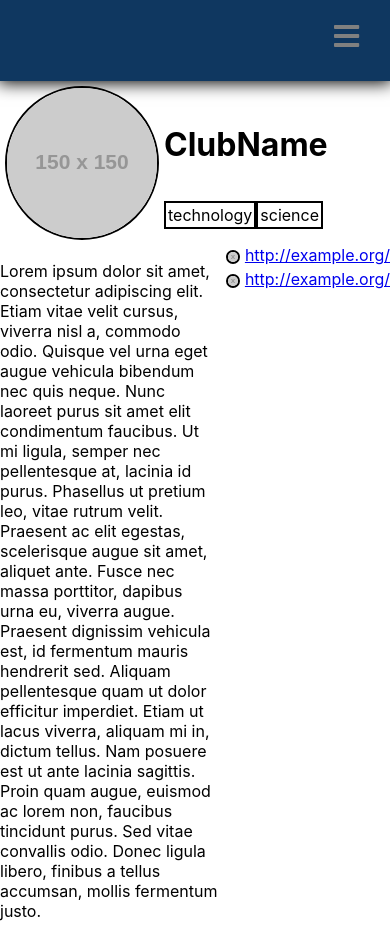
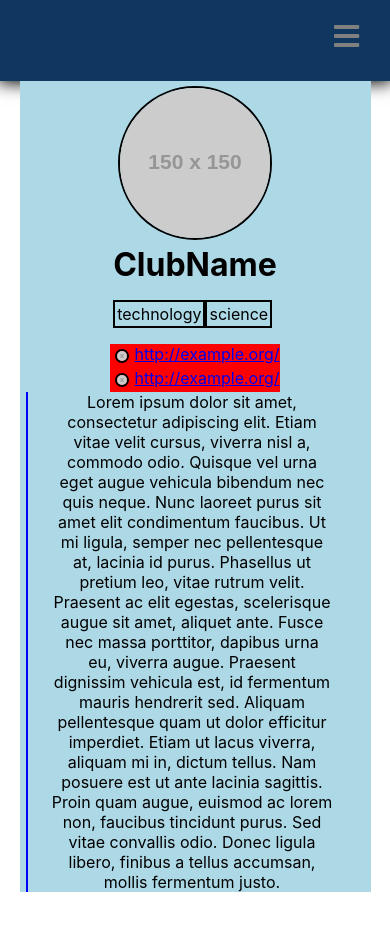
Before and after one commit to wlmac/website, a React (Create React App) app: page /clubs in a window 390 px wide. After the commit the page ends 892 px from the top, so only its background shows below. Built offline with nearby package versions, Linux system fonts and the light colour scheme.

Commit message:
Add mobile and some margins

```diff
--- a/src/components/Containers/ClubInfo/ClubInfo.jsx
+++ b/src/components/Containers/ClubInfo/ClubInfo.jsx
@@ -1,8 +1,10 @@
 import React from "react";
 import styled from "styled-components";
 
+import media from "../../../utils/media";
+
 const ClubInfo = ({tags, links, ...props}) => (
-  <div>
+  <Wrapper>
     <ClubHeader>
       <CircleIcon src="https://via.placeholder.com/150" />
       <ClubDetails>
@@ -15,7 +17,7 @@ const ClubInfo = ({tags, links, ...props}) => (
       </ClubDetails>
     </ClubHeader>
     <ClubBody>
-      <p>
+      <Description>
         Lorem ipsum dolor sit amet, consectetur adipiscing elit. Etiam vitae
         velit cursus, viverra nisl a, commodo odio. Quisque vel urna eget augue
         vehicula bibendum nec quis neque. Nunc laoreet purus sit amet elit
@@ -29,17 +31,17 @@ const ClubInfo = ({tags, links, ...props}) => (
         euismod ac lorem non, faucibus tincidunt purus. Sed vitae convallis
         odio. Donec ligula libero, finibus a tellus accumsan, mollis fermentum
         justo.
-      </p>
-      <div>
+      </Description>
+      <LinkSection>
         {links.map(link => (
-          <Link>
+          <Link key={link}>
             <CircleIcon src="https://via.placeholder.com/10" />
             <a href={link}>{link}</a>
           </Link>
         ))}
-      </div>
+      </LinkSection>
     </ClubBody>
-  </div>
+  </Wrapper>
 );
 
 const CircleIcon = styled.img`
@@ -49,12 +51,21 @@ const CircleIcon = styled.img`
 `;
 
 const Title = styled.h1`
+  margin: 0;
   font-weight: bold;
 `;
 
 const Tag = styled.p`
   padding: 2px;
   border: 2px black solid;
+`;
+
+const Description = styled.p`
+  width: 80%;
+  margin: 0;
+  padding-left: 1.5rem;
+  padding-right: 2rem;
+  border-left: 2px solid blue;
 `;
 
 const Link = styled.div`
@@ -66,12 +77,32 @@ const TagSection = styled.div`
   /* TODO: prop tag color */
 `;
 
-const ClubBody = styled.div`
-  display: flex;
+const LinkSection = styled.div`
+  width: auto;
+  background-color: red;
 `;
 
 const ClubHeader = styled.div`
   display: flex;
+  ${media(
+    600,
+    `
+    flex-direction: column;
+    align-items: center;
+    `
+  )}
+`;
+
+const ClubBody = styled.div`
+  display: flex;
+  ${media(
+    600,
+    `
+  flex-direction: column-reverse;
+  align-items: center;
+  text-align: center;
+  `
+  )}
 `;
 
 const ClubDetails = styled.div`
@@ -80,4 +111,11 @@ const ClubDetails = styled.div`
   justify-content: flex-end;
 `;
 
+const Wrapper = styled.div`
+  width: 90%;
+  margin-left: auto;
+  margin-right: auto;
+  background-color: lightblue;
+`;
+
 export default ClubInfo;
```
